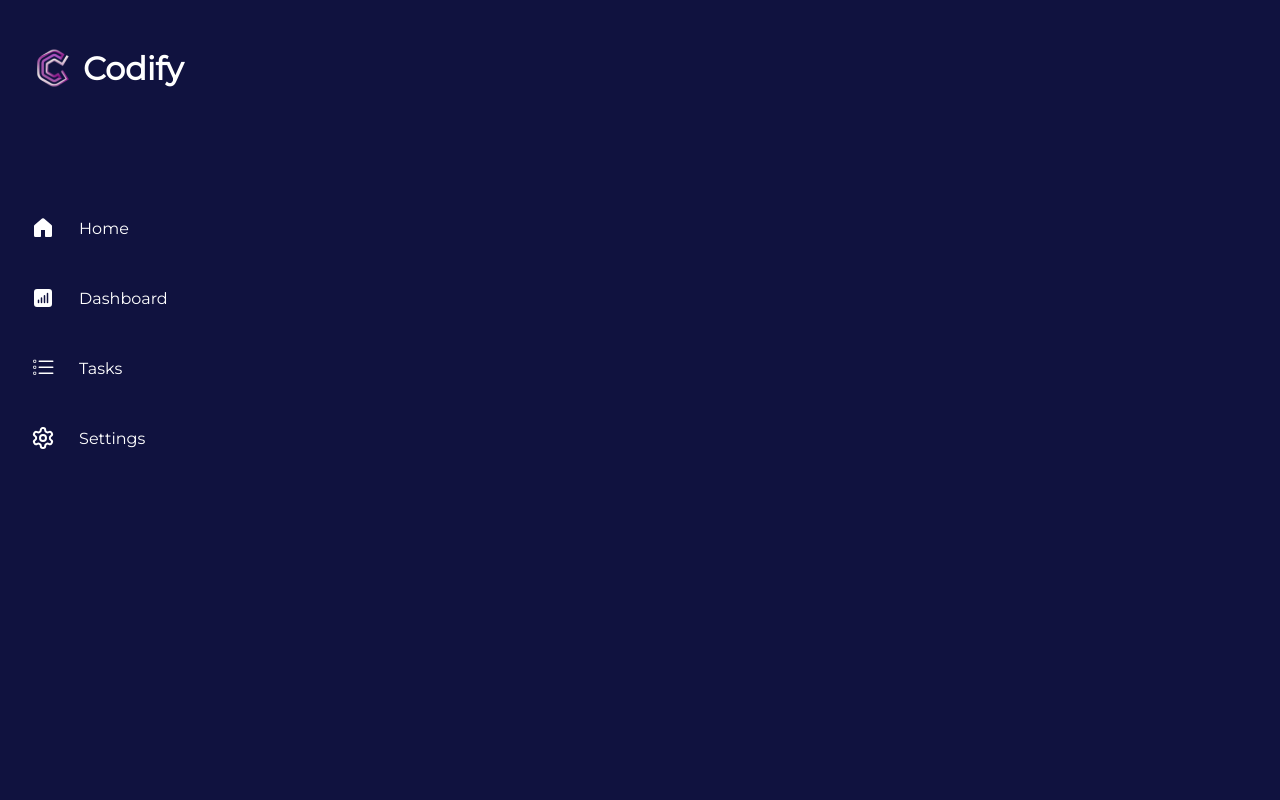
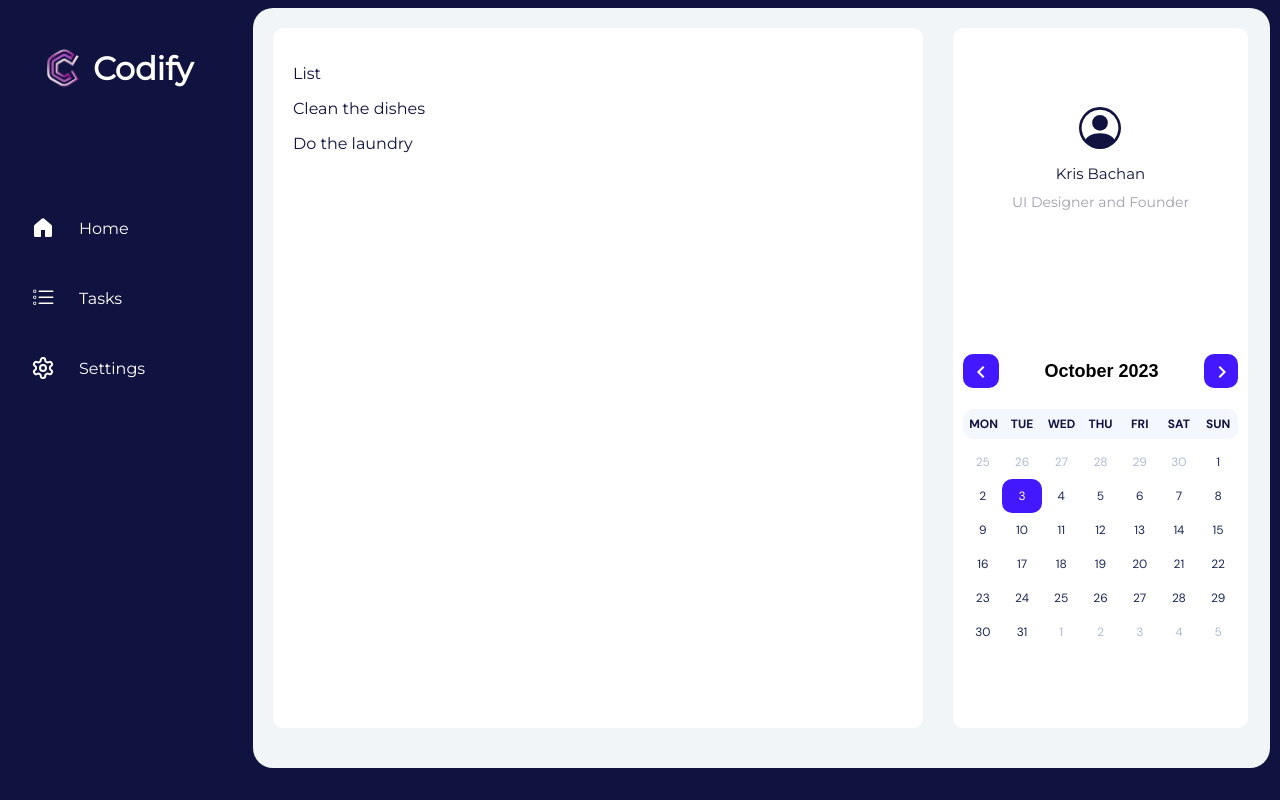
Before and after one commit to k2pbac/codify, a React (Create React App) app: page / in a window 1280 px wide. Built offline with nearby package versions, Linux system fonts and the light colour scheme.

Commit message:
add base styles

```diff
--- a/package.json
+++ b/package.json
@@ -3,10 +3,12 @@
   "version": "0.1.0",
   "private": true,
   "dependencies": {
+    "@chakra-ui/react": "^2.8.1",
     "@testing-library/jest-dom": "^5.17.0",
     "@testing-library/react": "^13.4.0",
     "@testing-library/user-event": "^13.5.0",
     "react": "^18.2.0",
+    "react-calendar": "^4.6.0",
     "react-dom": "^18.2.0",
     "react-icons": "^4.11.0",
     "react-scripts": "5.0.1",
--- a/src/App.css
+++ b/src/App.css
@@ -1,6 +1,7 @@
 body {
   background-color: #10123f;
   color: white;
+  font-family: "Montserrat", sans-serif;
 }
 
 .side-panel {
@@ -13,11 +14,9 @@ body {
   all: unset;
   cursor: pointer;
   margin-bottom: 30px;
-  font-family: "Barlow", sans-serif;
-  font-family: "Montserrat", sans-serif;
   display: flex;
   align-items: center;
-  width: 170px;
+  width: 190px;
   margin-left: 5px;
 }
 
@@ -43,8 +42,6 @@ body {
   display: flex;
   justify-content: flex-start;
   align-items: center;
-  font-family: "Barlow", sans-serif;
-  font-family: "Montserrat", sans-serif;
   margin-bottom: 80px;
 }
 
@@ -56,12 +53,16 @@ body {
 }
 
 .main-section {
+  display: flex;
   width: 90%;
-  height: 770px;
+  height: 700px;
   max-height: fit-content;
   background-color: rgb(241, 245, 247);
-
+  color: #10123f;
   margin-right: 2px;
   margin-left: 50px;
   border-radius: 20px;
+  gap: 30px;
+  padding-top: 20px;
+  padding-bottom: 40px;
 }
--- a/src/App.js
+++ b/src/App.js
@@ -1,5 +1,6 @@
 import list from "./list.json";
 import TodoList from "./TodoList";
+import Calendar from "./Calendar";
 import { GoHomeFill } from "react-icons/go";
 import { HiChartBarSquare } from "react-icons/hi2";
 import { BsListTask } from "react-icons/bs";
@@ -17,10 +18,10 @@ function App() {
           <GoHomeFill />
           Home
         </a>
-        <a href="/">
+        {/* <a href="/">
           <HiChartBarSquare />
           Dashboard
-        </a>
+        </a> */}
         <a href="/">
           <BsListTask />
           Tasks
@@ -30,8 +31,10 @@ function App() {
           Settings
         </a>
       </div>
-      <div className="main-section"></div>
-      {/* <TodoList items={list}></TodoList> */}
+      <div className="main-section">
+        <TodoList items={list}></TodoList>
+        <Calendar />
+      </div>
     </div>
   );
 }
--- /dev/null
+++ b/src/Calendar.css
@@ -0,0 +1,31 @@
+.calendar {
+  border-radius: 10px;
+  padding: 10px;
+  background: white;
+  width: 27%;
+  display: flex;
+  justify-content: space-around;
+  flex-direction: column;
+}
+
+.calendar svg {
+  font-size: 42px;
+}
+
+.calendar .name {
+  display: flex;
+  flex-direction: column;
+  align-items: center;
+}
+
+.calendar .name p {
+  font-size: 15px;
+  font-weight: 300;
+  margin-bottom: 10px;
+}
+
+.calendar .name span {
+  font-size: 14px;
+  font-weight: 400;
+  opacity: 0.4;
+}
--- /dev/null
+++ b/src/Calendar.js
@@ -0,0 +1,32 @@
+import React, { useState } from "react";
+import { BsPersonCircle } from "react-icons/bs";
+import CTemplate from "react-calendar";
+import "react-calendar/dist/Calendar.css";
+import "./minicalendar.css";
+import { Text, Icon } from "@chakra-ui/react";
+import { MdChevronLeft, MdChevronRight } from "react-icons/md";
+
+const Calendar = (props) => {
+  const { selectRange, ...rest } = props;
+  const [value, onChange] = useState(new Date());
+  return (
+    <div className="calendar">
+      <div className="name">
+        <BsPersonCircle />
+        <p>Kris Bachan</p>
+        <span>UI Designer and Founder</span>
+      </div>
+      <CTemplate
+        onChange={onChange}
+        value={value}
+        selectRange={selectRange}
+        view={"month"}
+        tileContent={<Text color="brand.500"></Text>}
+        prevLabel={<Icon as={MdChevronLeft} w="24px" h="24px" mt="4px" />}
+        nextLabel={<Icon as={MdChevronRight} w="24px" h="24px" mt="4px" />}
+      />
+    </div>
+  );
+};
+
+export default Calendar;
--- a/src/TodoList.js
+++ b/src/TodoList.js
@@ -1,8 +1,8 @@
 import TodoItem from "./TodoItem";
 
 const TodoList = ({ items }) => {
-  const collection = items.map((el) => {
-    return <TodoItem item={el}></TodoItem>;
+  const collection = items.map((el, id) => {
+    return <TodoItem key={id} item={el}></TodoItem>;
   });
   return (
     <div className="TodoList">
--- a/src/index.css
+++ b/src/index.css
@@ -1,2 +1,3 @@
 @import "./todo.css";
 @import "./App.css";
+@import "./Calendar.css";
--- /dev/null
+++ b/src/minicalendar.css
@@ -0,0 +1,157 @@
+@import url("https://fonts.googleapis.com/css2?family=DM+Sans:ital,wght@0,400;0,500;0,700;1,400;1,500;1,700&display=swap");
+/* LIGHT MODE + GENERAL */
+
+.react-calendar {
+  border: unset;
+  background-color: transparent;
+  font-family: "DM Sans", sans-serif;
+}
+.react-calendar__navigation__prev2-button {
+  display: none;
+}
+.react-calendar__navigation__next2-button {
+  display: none;
+}
+.react-calendar__navigation {
+  align-items: center;
+}
+abbr[title] {
+  border-bottom: none;
+  -webkit-text-decoration: unset;
+  text-decoration: unset;
+  -webkit-text-decoration: unset;
+  -webkit-text-decoration: unset;
+  text-decoration: unset !important;
+}
+.react-calendar__navigation__prev-button {
+  background-color: #4318ff !important;
+  border-radius: 10px;
+  min-width: 34px !important;
+  height: 34px !important;
+  color: white;
+}
+.react-calendar__navigation__next-button {
+  background-color: #4318ff !important;
+  border-radius: 10px;
+  min-width: 34px !important;
+  width: 34px !important;
+  height: 34px !important;
+  color: white;
+}
+.react-calendar__navigation__label {
+  font-weight: 700 !important;
+  font-size: 18px;
+}
+.react-calendar__navigation__label:hover,
+.react-calendar__navigation__label:focus {
+  background-color: unset !important;
+  border-radius: 10px;
+}
+.react-calendar__tile {
+  font-size: 12px;
+  display: flex;
+  align-items: center;
+  justify-content: center;
+  padding: 0px !important;
+  height: 34px !important;
+  color: #1b2559;
+}
+.react-calendar__month-view__weekdays {
+  background-color: #f4f7fe;
+  border-radius: 10px;
+  margin-bottom: 6px;
+}
+.react-calendar__tile--now,
+.react-calendar__tile--now:enabled:hover,
+.react-calendar__tile--now:enabled:focus {
+  background-color: #f4f7fe;
+  border-radius: 10px;
+}
+.react-calendar__month-view__days__day--neighboringMonth {
+  color: #b0bbd5;
+}
+.react-calendar__tile--active,
+.react-calendar__tile--active:enabled:hover,
+.react-calendar__tile--active:enabled:focus {
+  background: #4318ff;
+  border-radius: 10px;
+  color: white;
+}
+.react-calendar__tile--range,
+.react-calendar__tile--range:enabled:hover,
+.react-calendar__tile--range:enabled:focus {
+  background: #f4f7fe;
+  color: #4318ff;
+  border-radius: 0px;
+}
+.react-calendar__tile--rangeStart,
+.react-calendar__tile--rangeStart:enabled:hover,
+.react-calendar__tile--rangeStart:enabled:focus {
+  background: #4318ff;
+  border-top-left-radius: 10px;
+  border-bottom-left-radius: 10px;
+  color: white;
+}
+.react-calendar__tile--rangeEnd,
+.react-calendar__tile--rangeEnd:enabled:hover,
+.react-calendar__tile--rangeEnd:enabled:focus {
+  background: #4318ff;
+  border-top-right-radius: 10px;
+  border-bottom-right-radius: 10px;
+  color: white;
+}
+
+/* DARK MODE */
+
+body.chakra-ui-dark .react-calendar {
+  border-radius: 30px;
+}
+body.chakra-ui-dark .react-calendar__navigation__prev-button {
+  background-color: #7551ff !important;
+}
+body.chakra-ui-dark .react-calendar__navigation__next-button {
+  background-color: #7551ff !important;
+  color: white;
+}
+body.chakra-ui-dark .react-calendar__tile {
+  color: white;
+}
+body.chakra-ui-dark .react-calendar__tile:enabled:hover,
+body.chakra-ui-dark .react-calendar__tile:enabled:focus {
+  background-color: rgba(255, 255, 255, 0.1);
+}
+body.chakra-ui-dark .react-calendar__month-view__weekdays {
+  background-color: rgba(255, 255, 255, 0.1);
+}
+body.chakra-ui-dark .react-calendar__tile--now,
+body.chakra-ui-dark .react-calendar__tile--now:enabled:hover,
+body.chakra-ui-dark .react-calendar__tile--now:enabled:focus {
+  background-color: rgba(255, 255, 255, 0.1);
+}
+body.chakra-ui-dark .react-calendar__month-view__days__day--neighboringMonth {
+  color: #b0bbd5;
+}
+body.chakra-ui-dark .react-calendar__tile--active,
+body.chakra-ui-dark .react-calendar__tile--active:enabled:hover,
+body.chakra-ui-dark .react-calendar__tile--active:enabled:focus {
+  background: #7551ff;
+  color: white;
+}
+body.chakra-ui-dark .react-calendar__tile--range,
+body.chakra-ui-dark .react-calendar__tile--range:enabled:hover,
+body.chakra-ui-dark .react-calendar__tile--range:enabled:focus {
+  background: rgba(255, 255, 255, 0.1);
+  color: #7551ff;
+}
+body.chakra-ui-dark .react-calendar__tile--rangeStart,
+body.chakra-ui-dark .react-calendar__tile--rangeStart:enabled:hover,
+body.chakra-ui-dark .react-calendar__tile--rangeStart:enabled:focus {
+  background: #7551ff;
+  color: white;
+}
+body.chakra-ui-dark .react-calendar__tile--rangeEnd,
+body.chakra-ui-dark .react-calendar__tile--rangeEnd:enabled:hover,
+body.chakra-ui-dark .react-calendar__tile--rangeEnd:enabled:focus {
+  background: #7551ff;
+  color: white;
+}
--- a/src/todo.css
+++ b/src/todo.css
@@ -1,3 +1,8 @@
 .TodoList {
-  margin: auto;
+  /* margin: auto; */
+  background-color: white;
+  width: 60%;
+  margin-left: 20px;
+  border-radius: 10px;
+  padding: 20px;
 }
```
Also changed, not shown: 1 other file (tests, documents, lock files or other folders).
